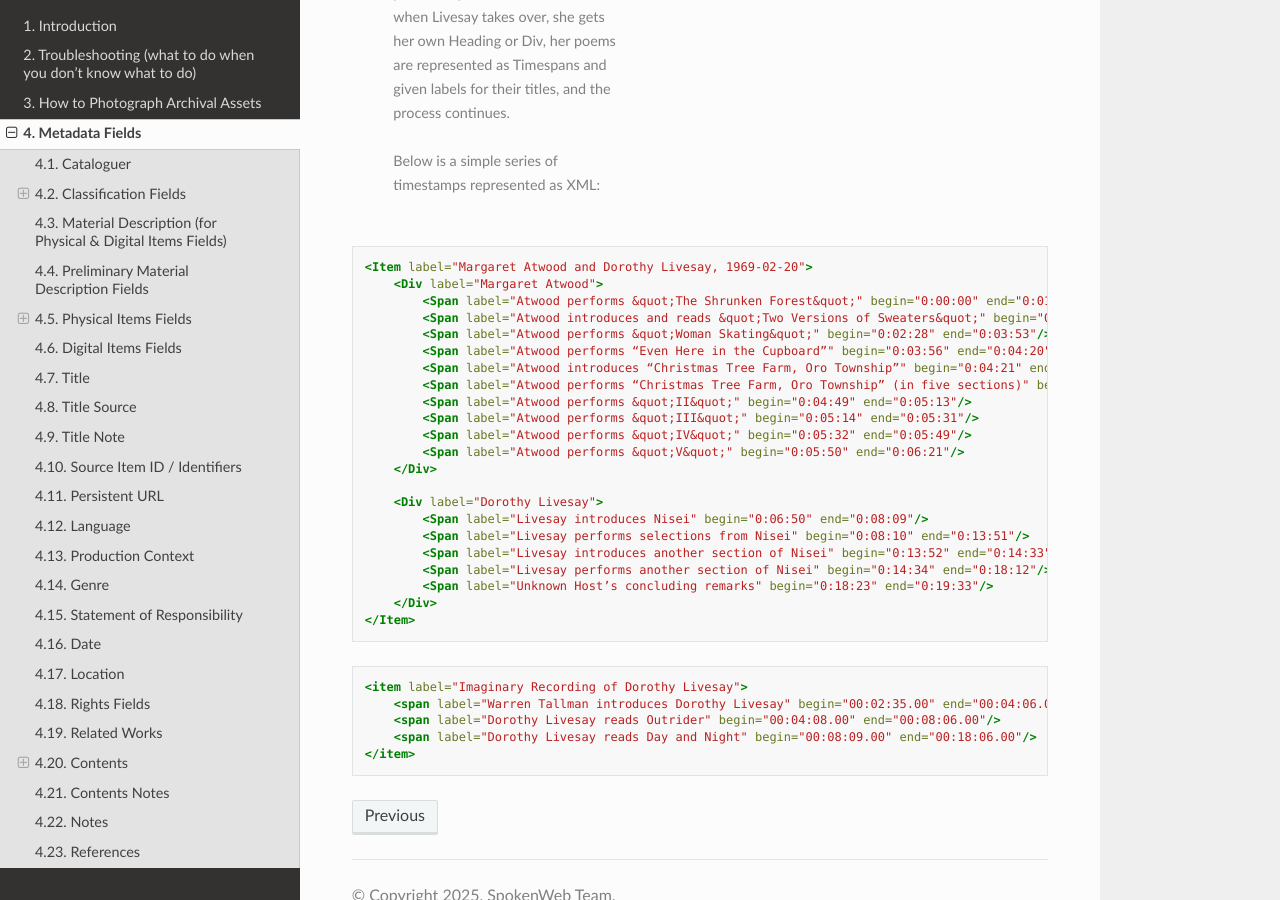
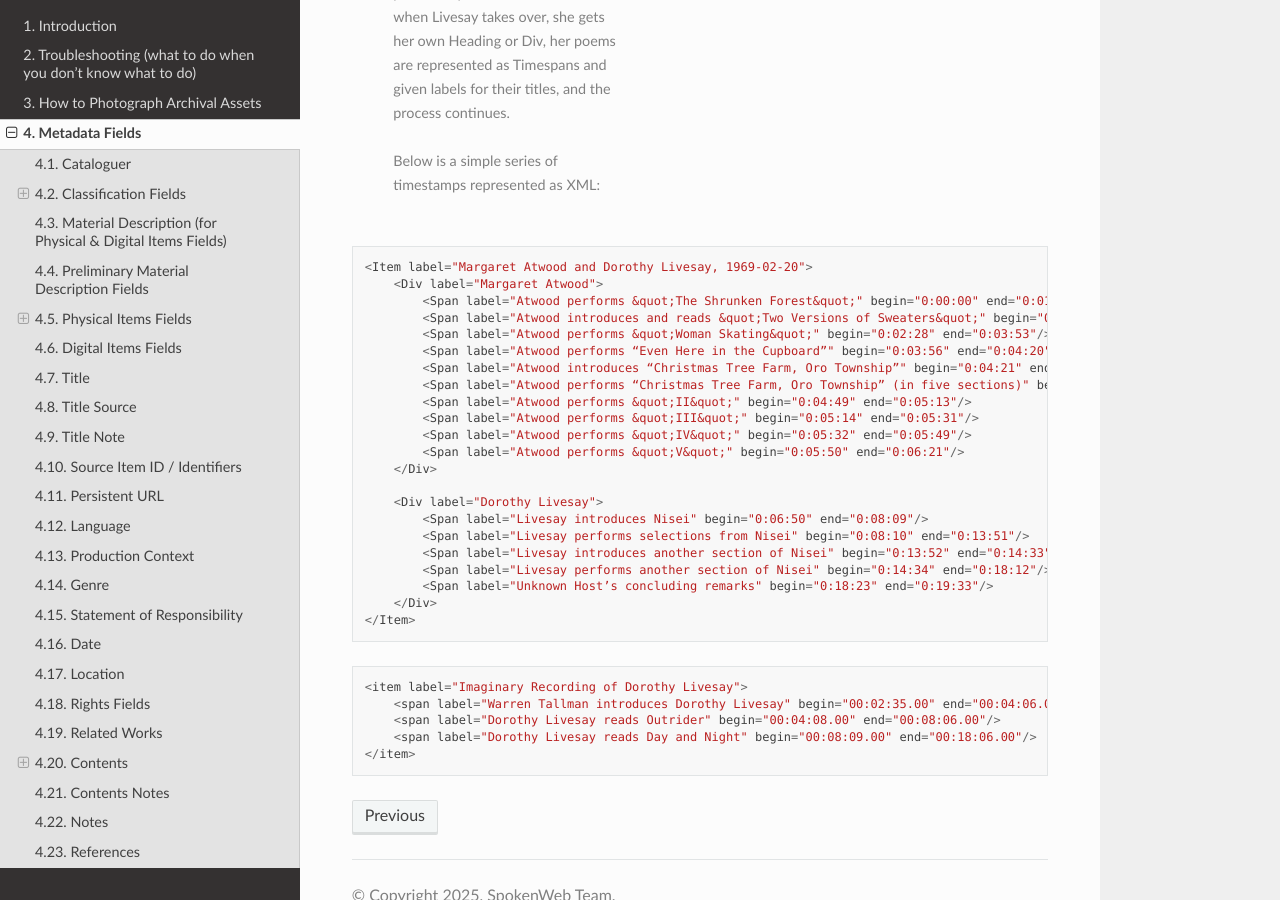
Before and after one commit to spokenweb/spokenweb-metadata-scheme, a Sphinx documentation site: the page built from docs/4-metadata-fields.rst, in a window 1280 px wide and 900 px high, scrolled down 54907 px. Built offline with Sphinx 7.4.7 and the Read the Docs theme 3.1.0, drawn with Linux system fonts in a browser that asks for light colours.

Commit message:
Update 4-metadata-fields.rst

```diff
--- a/docs/4-metadata-fields.rst
+++ b/docs/4-metadata-fields.rst
@@ -1580,8 +1580,7 @@
    | In the example of a poetry reading below, the Title is “Margaret Atwood and Dorothy Livesay, 1969-02-20,” which appears at the top of the graphical interface, and is one of the first lines in XML. All subsequent Headings (the names of the speakers) are subordinate to the Title. Atwood and Livesay are the only two performers here; each gets a Heading or Div. Each performed poem is represented by a subordinate Timespan. Below, the first Timespan is given the label “The Shrunken Forest,” which is the name of the first poem that Atwood reads. The Timespan begins at 00:00:00.00 (the beginning of the event) and ends at 00:01:07.00, with the poem’s conclusion. After a brief pause, which has no Timespan, Atwood introduces the next poem, “Two Versions of Sweaters,” and the process repeats. Later in the event, when Livesay takes over, she gets her own Heading or Div, her poems are represented as Timespans and given labels for their titles, and the process continues.
    |
    | Below is a simple series of timestamps represented as XML:
-
-.. code-block:: xml
+::
 
         <Item label="Margaret Atwood and Dorothy Livesay, 1969-02-20">
             <Div label="Margaret Atwood">
@@ -1606,7 +1605,7 @@
             </Div>
         </Item>
 
-.. code-block:: xml
+::
 
         <item label="Imaginary Recording of Dorothy Livesay">
             <span label="Warren Tallman introduces Dorothy Livesay" begin="00:02:35.00" end="00:04:06.00"/>
```
